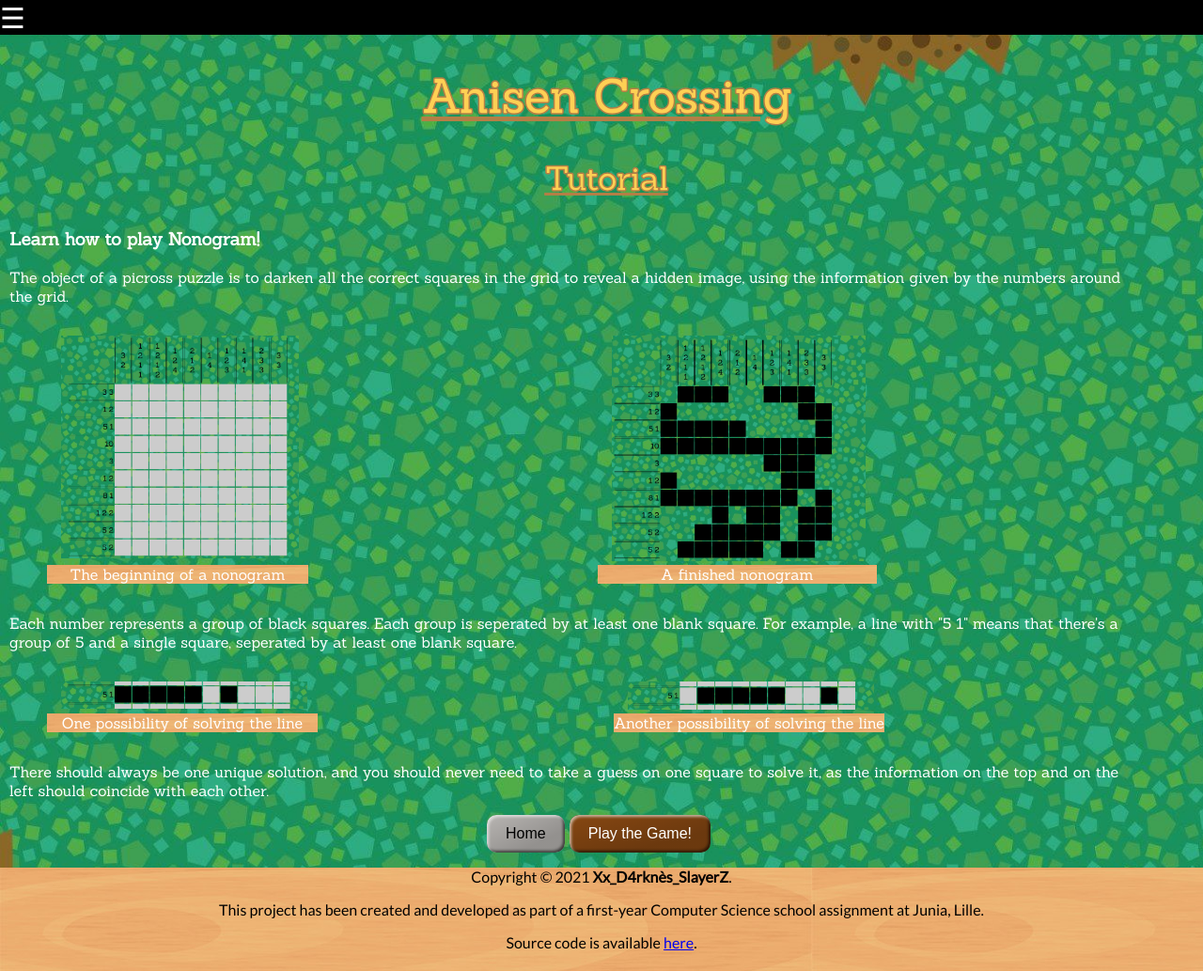
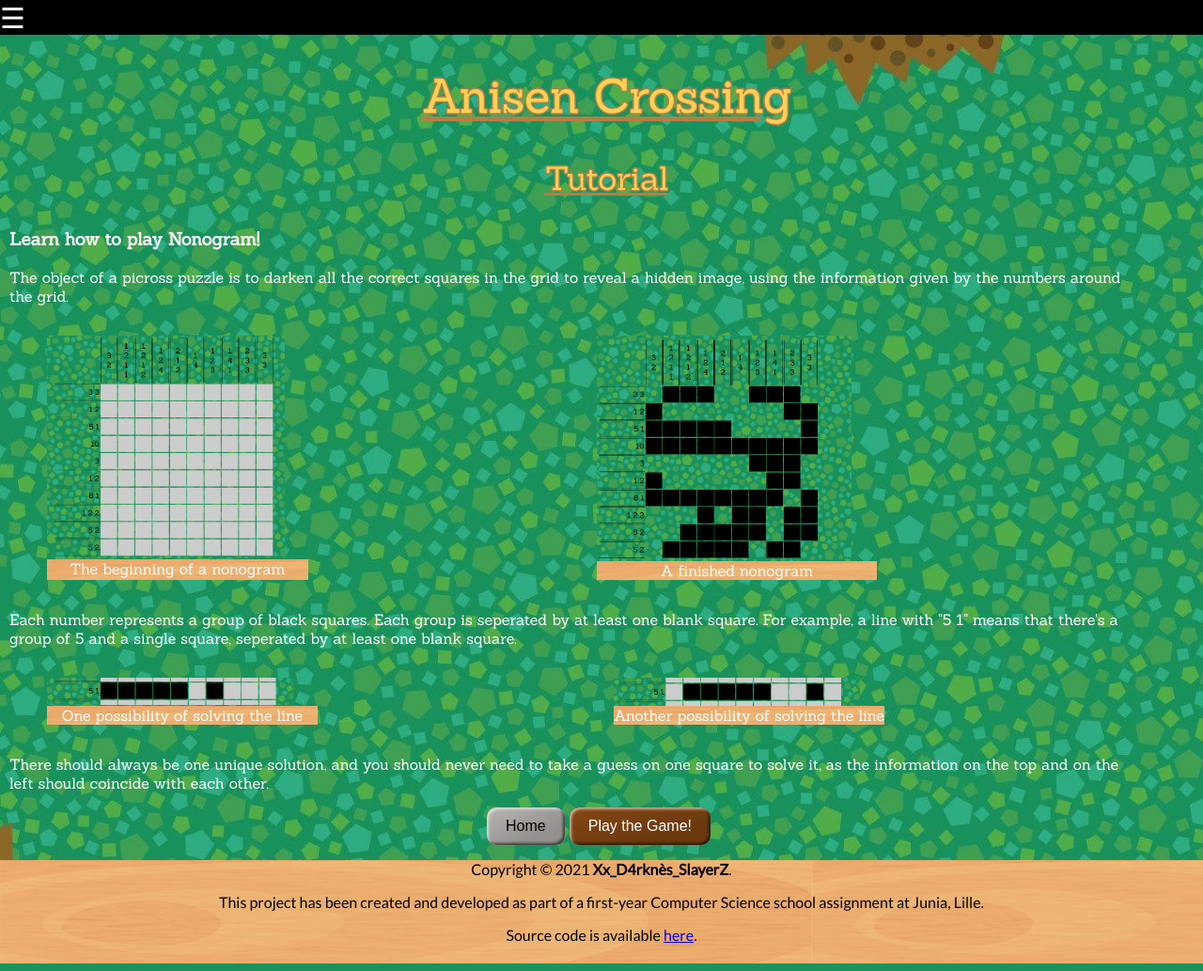
Before and after one commit to p1carats/picross-web, a PHP site: page /?page=tutorial in a window 1280 px wide. Shown: the whole page at 94% size. Run offline with PHP 8.4, Linux system fonts and the light colour scheme; some libraries are stand-ins or nearby versions; some web fonts are replaced.

Commit message:
updated css (one quick change)

```diff
--- a/assets/css/styles.css
+++ b/assets/css/styles.css
@@ -123,13 +123,11 @@ h2 {
 }
 
 .imagetuto figure {
-  display: table;
-
+    display:grid;
 }
 
 .imagetuto figure img {
   width: 50%;
-  margin-left: 15px;
 }
 
 .imagetuto figcaption {
```
